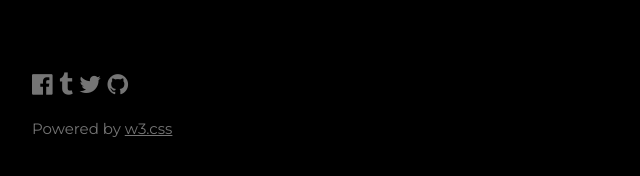
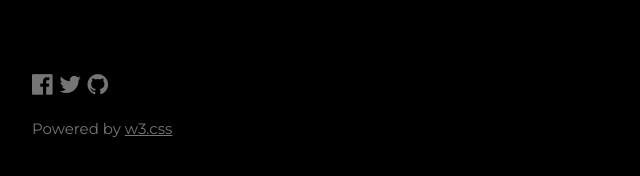
Before and after one commit to ziceck/ziceck.github.io, a plain HTML site: page index.html in a window 1280 px wide. Shown: the part 2466-2642 px from the top of the page, 178-818 px from the left. Drawn offline with Linux system fonts and the light colour scheme.

Commit message:
Update index.html

```diff
--- a/index.html
+++ b/index.html
@@ -147,8 +147,6 @@ body, h1,h2,h3,h4,h5,h6 {font-family: "Montserrat", sans-serif}
   <footer class="w3-content w3-padding-64 w3-text-grey w3-xlarge">
     <a href="https://www.facebook.com/ziceck.zhuk">
     <i class="fa fa-facebook-official w3-hover-opacity"></i></a>
-    <a href="https://ziceck.tumblr.com">
-    <i class="fa fa-tumblr w3-hover-opacity"></i></a>
     <a href="https://www.twitter.com/Ziceck">
     <i class="fa fa-twitter w3-hover-opacity"></i></a>
     <a href="https://github.com/ziceck">
```
